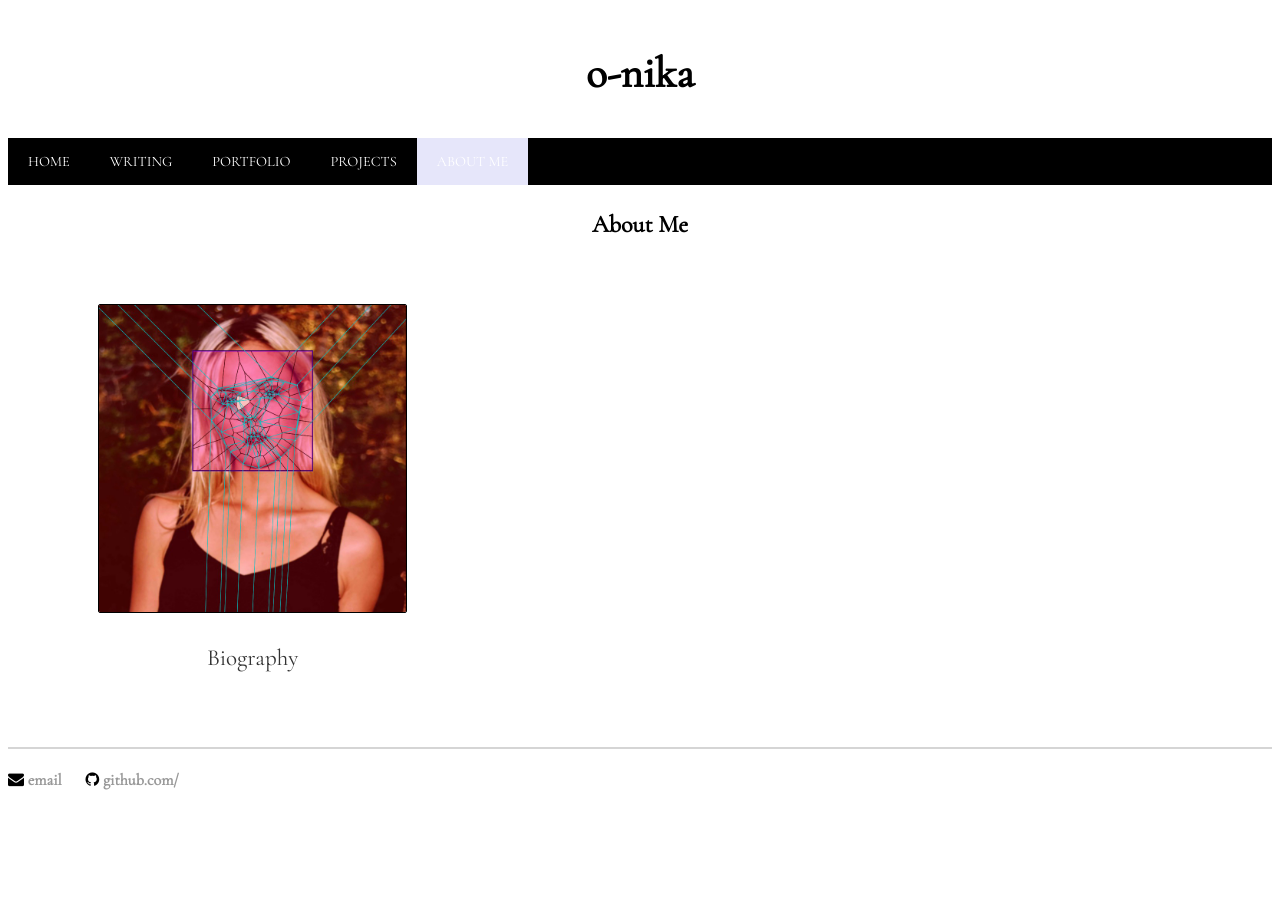
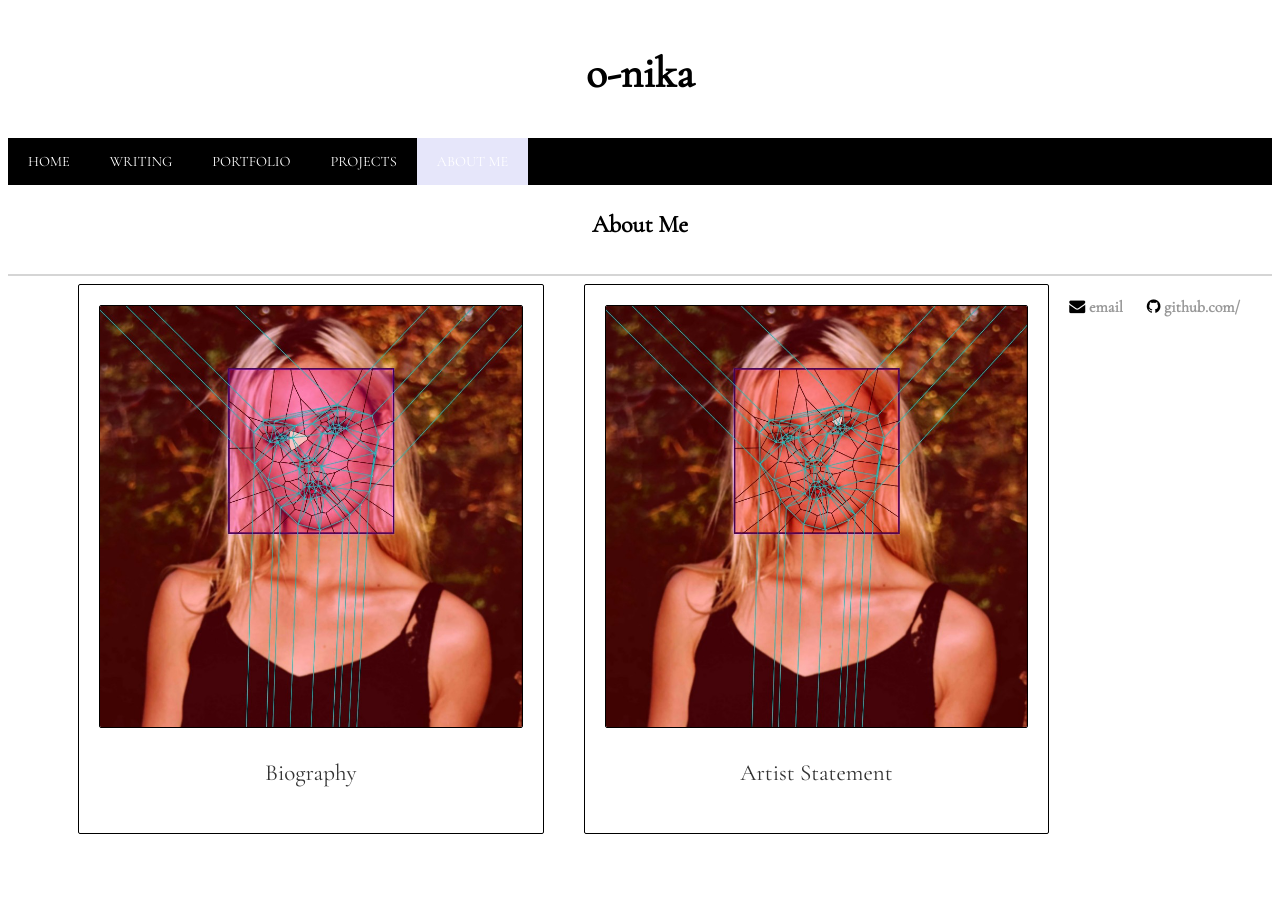
Before and after one commit to nikaroxanne/nikaroxanne.github.io, a Jekyll site: the page built from aboutme.html, in a window 1280 px wide. Built offline with Jekyll 4.4.1, drawn with Linux system fonts in a browser that asks for light colours; some web fonts are replaced.

Commit message:
still adjusting layout

```diff
--- a/aboutme.html
+++ b/aboutme.html
@@ -20,7 +20,7 @@ permalink: /aboutMe
 				</div>
 			{% endif %}
 
-			{% if image.path contains 'images/livingArchive/voronoi-teal' %}
+			{% if image.path contains 'images/163images/voronoi-teal' %}
 				<div class = "aboutMeSection">
 					<a href="{{site.url}}/aboutMe/artistStatement" class="image">
 						<img class = "imageLink" src="{{site.url}}/{{image.path}}" alt = "Living Archive Project">
--- a/css/main.css
+++ b/css/main.css
@@ -654,13 +654,16 @@ a.header:hover, a.header:active {
 
 
 .project, .portfolioSection, .aboutMeSection {
-	width: 30%;
+	width: 40%;
 	height: auto;
 	padding: 20px;
 	margin: 20px;
 	text-align: center;
 	font-family: 'Cormorant Garamond', serif;
 	font-size: 1.2em;
+	border: 1px solid black;
+	border-radius: 2px;
+	float: left;
 	display: inline-block;
 }
 
```
